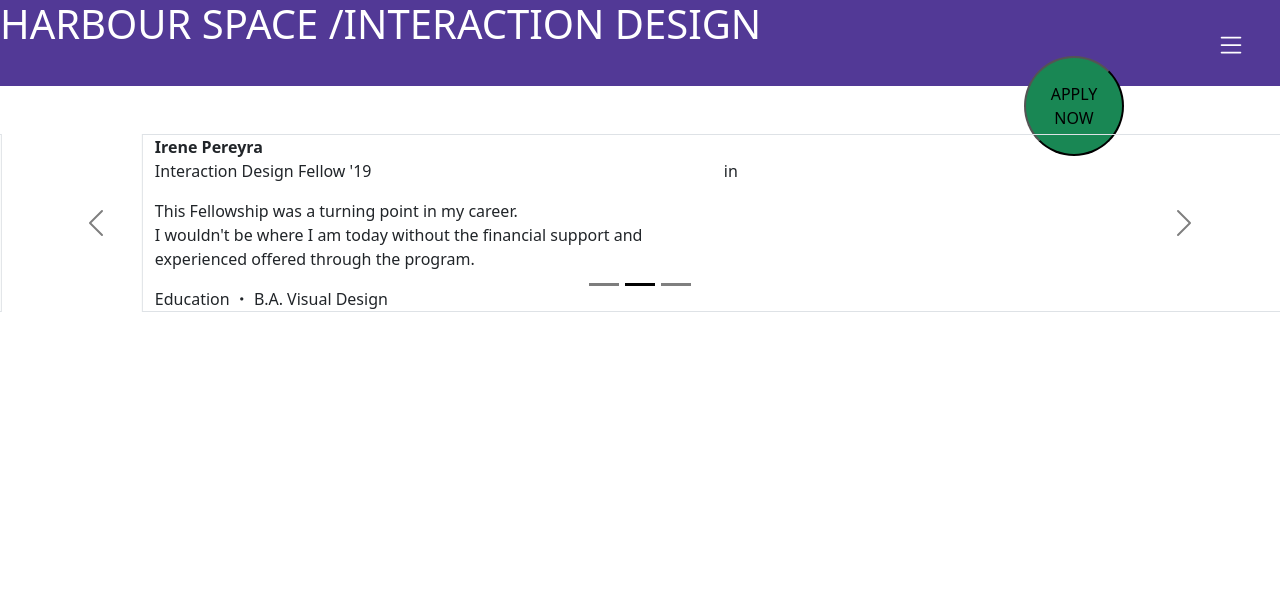
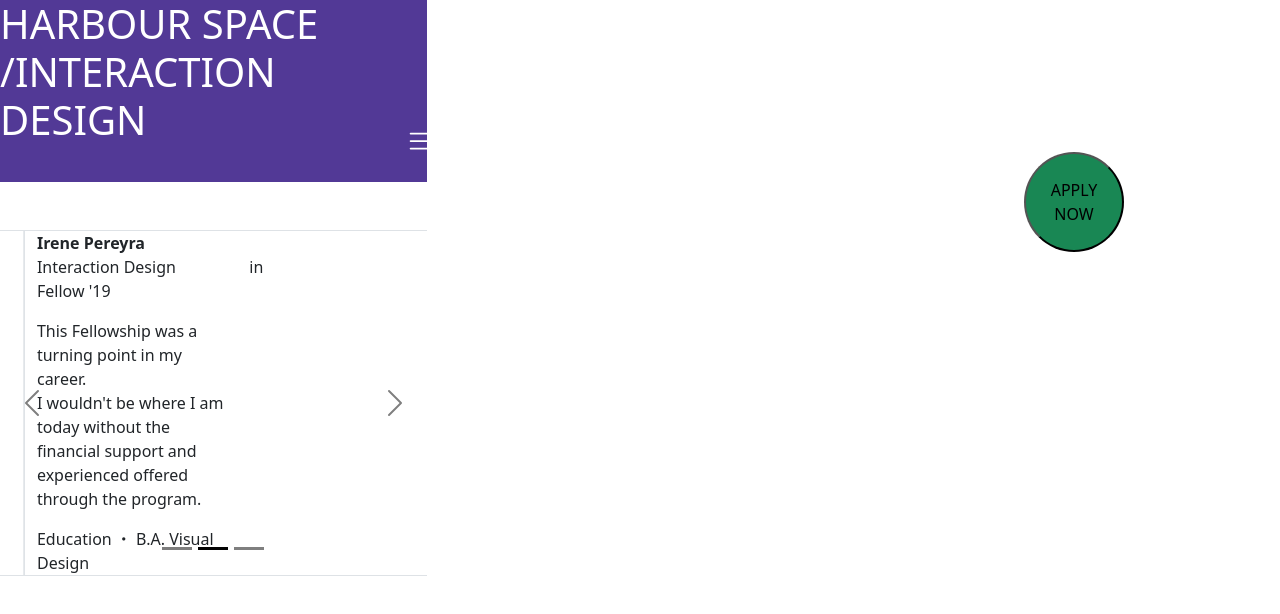
Before and after one commit to ysm0706glee/Harbour.Space-challenge, a React (Create React App) app: page / in a window 1280 px wide. Shown: the top 614 px of the page. Built offline with nearby package versions, Linux system fonts and the light colour scheme; no server answers.

Commit message:
add responsive for iPad

```diff
--- a/src/component/About.js
+++ b/src/component/About.js
@@ -5,7 +5,7 @@ function About({ data }) {
     <>
       {Object.keys(data).length ? (
         <>
-          <Container className="mt-5">
+          <Container className="mt-5 col-md-4">
             <Row>
               <Col>
                 <img
--- a/src/component/BottomStickyBar.js
+++ b/src/component/BottomStickyBar.js
@@ -6,7 +6,7 @@ function BottomStickyBar({ data }) {
     <div className="BottomStickyBar">
       {Object.keys(data).length ? (
         <>
-          <Container>
+          <Container className="col-md-4">
             <Row>
               <Col>
                 <strong>Location</strong>
--- a/src/component/Comment.js
+++ b/src/component/Comment.js
@@ -3,7 +3,7 @@ import { Carousel, Container, Row, Col } from "react-bootstrap";
 function Comment() {
   return (
     <>
-      <Carousel className="my-5" variant="dark">
+      <Carousel className="my-5 col-md-4" variant="dark">
         <Carousel.Item>
           <Container className="border">
             <Row>
--- a/src/component/Header.js
+++ b/src/component/Header.js
@@ -1,6 +1,6 @@
 function Header() {
   return (
-    <div className="header">
+    <div className="header col-md-4">
       <h1>HARBOUR SPACE /INTERACTION DESIGN</h1>
       <button className="applyNowButton">APPLY NOW</button>
       <div>
--- a/src/component/Questions.js
+++ b/src/component/Questions.js
@@ -16,25 +16,6 @@ function Questions({ data }) {
   };
 
   const items = () => {
-    // return data.scholarship.faqs.items.sort().map((item) => {
-    //   return (
-    //     <>
-    //       <dt className="subTitle mt-3">{item.type}</dt>
-    //       <dt className="mb-3">{item.question}</dt>
-    //       <button
-    //         className="detailButton"
-    //         onClick={() => (cliked ? setClicked(false) : setClicked(true))}
-    //       >
-    //         {cliked ? "+" : "-"}
-    //       </button>
-    //       {cliked === true ? (
-    //         item.answer.map((answer) => <dd>{answer.data}</dd>)
-    //       ) : (
-    //         <></>
-    //       )}
-    //     </>
-    //   );
-    // });
     if (selectedCategorie !== "") {
       return data.scholarship.faqs.items
         .filter((item) => item.type === selectedCategorie)
@@ -62,7 +43,7 @@ function Questions({ data }) {
 
     return data.scholarship.faqs.items.sort().map((item) => {
       return (
-        <>
+        <div className="col-md-4">
           <dt className="subTitle mt-3">{item.type}</dt>
           <dt className="mb-3">{item.question}</dt>
           <button
@@ -76,7 +57,7 @@ function Questions({ data }) {
           ) : (
             <></>
           )}
-        </>
+        </div>
       );
     });
   };
--- a/src/component/Title.js
+++ b/src/component/Title.js
@@ -7,7 +7,7 @@ function Title({ data }) {
   return (
     <>
       {Object.keys(data).length ? (
-        <>
+        <div className="col-md-4">
           <h1 className="my-5 title">{data.scholarship.name}</h1>
           <Container>
             <Row>
@@ -19,7 +19,7 @@ function Title({ data }) {
               </Col>
             </Row>
           </Container>
-        </>
+        </div>
       ) : (
         <></>
       )}
```
